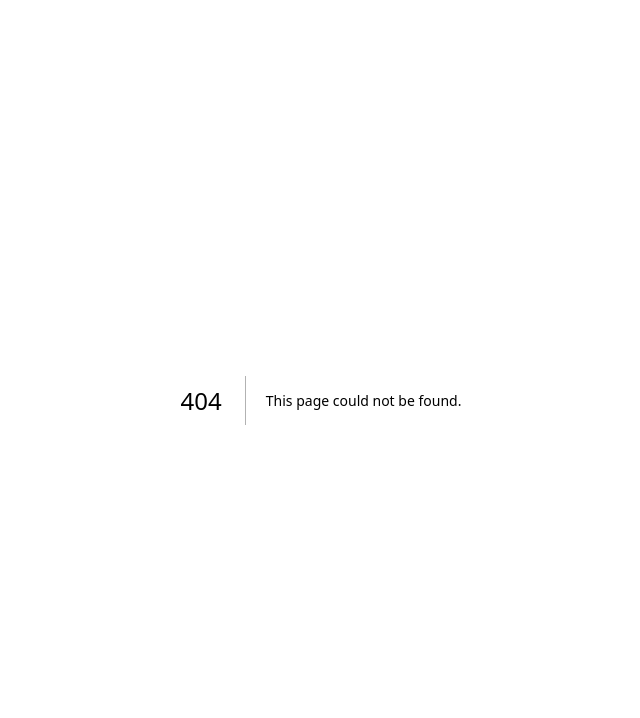
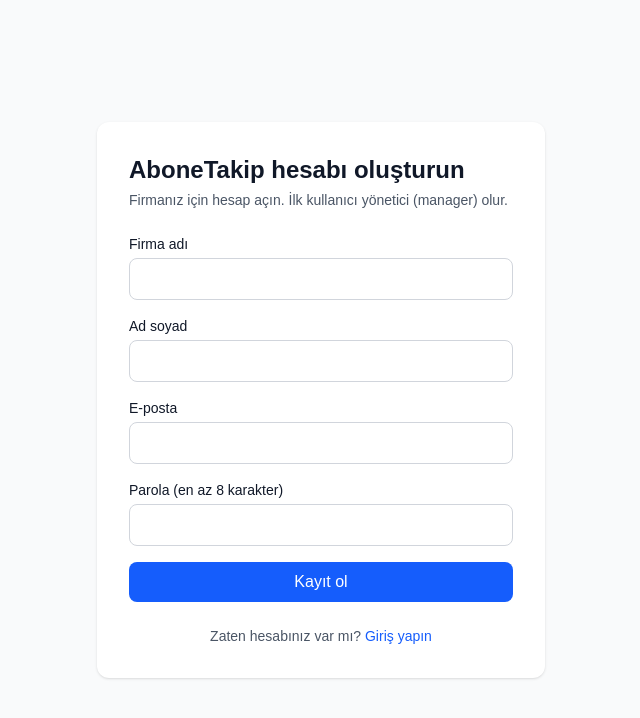
Before and after one commit to ozgesoganci1-bot/abonetakip, a Next.js app: page /kayit in a window 1280 px wide. Before the commit this address had no page. Shown: the top 718 px of the page, without its empty margins (319-959 px from the left). Built offline with nearby package versions, Linux system fonts and the light colour scheme; no server answers.

Commit message:
feat: kayıt ve giriş sayfaları

```diff
--- /dev/null
+++ b/src/app/(auth)/actions.ts
@@ -0,0 +1,53 @@
+"use server";
+
+// Kayıt, giriş ve çıkış formlarının sunucu işlemleri (Server Actions).
+// Bu dosya yalnızca src/lib/auth.ts içindeki fonksiyonları çağırır.
+// tenantId buraya hiçbir zaman formdan gelmez.
+
+import { redirect } from "next/navigation";
+import { cikisYap, girisYap, kayitOl } from "@/lib/auth";
+import { kayitGirdisiniDogrula } from "@/lib/validation";
+
+// Formlara dönen durum: hata varsa kullanıcıya gösterilecek mesaj.
+type FormDurumu = { hata: string | null };
+
+// Kayıt formu gönderildiğinde çalışır.
+export async function kayitAction(
+  _onceki: FormDurumu,
+  formVerisi: FormData
+): Promise<FormDurumu> {
+  // Girdileri sunucuda doğrula (tarayıcıdaki kontrollere güvenilmez).
+  const dogrulama = kayitGirdisiniDogrula({
+    firmaAdi: formVerisi.get("firmaAdi"),
+    adSoyad: formVerisi.get("adSoyad"),
+    eposta: formVerisi.get("eposta"),
+    parola: formVerisi.get("parola"),
+  });
+  if (!dogrulama.ok) return { hata: dogrulama.hata };
+
+  const sonuc = await kayitOl(dogrulama.deger);
+  if (!sonuc.ok) return { hata: sonuc.hata };
+
+  // Kayıt başarılı, oturum açıldı: panele git.
+  redirect("/dashboard");
+}
+
+// Giriş formu gönderildiğinde çalışır.
+export async function girisAction(
+  _onceki: FormDurumu,
+  formVerisi: FormData
+): Promise<FormDurumu> {
+  const sonuc = await girisYap(
+    formVerisi.get("eposta"),
+    formVerisi.get("parola")
+  );
+  if (!sonuc.ok) return { hata: sonuc.hata };
+
+  redirect("/dashboard");
+}
+
+// Çıkış düğmesine basıldığında çalışır.
+export async function cikisAction(): Promise<void> {
+  await cikisYap();
+  redirect("/giris");
+}
--- /dev/null
+++ b/src/app/(auth)/giris/GirisFormu.tsx
@@ -0,0 +1,47 @@
+"use client";
+
+import { useActionState } from "react";
+import { girisAction } from "../actions";
+
+// Giriş alanlarının ortak görünümü.
+const alanSinifi =
+  "mt-1 w-full rounded-lg border border-gray-300 px-3 py-2 text-gray-900 focus:border-blue-500 focus:outline-none focus:ring-1 focus:ring-blue-500";
+
+// Giriş formu. Hata mesajı sunucudan gelir ve formun altında gösterilir.
+export default function GirisFormu() {
+  const [durum, formAction, bekliyor] = useActionState(girisAction, {
+    hata: null as string | null,
+  });
+
+  return (
+    <form action={formAction} className="mt-6 space-y-4">
+      <div>
+        <label htmlFor="eposta" className="block text-sm font-medium">
+          E-posta
+        </label>
+        <input id="eposta" name="eposta" type="email" autoComplete="email" required className={alanSinifi} />
+      </div>
+
+      <div>
+        <label htmlFor="parola" className="block text-sm font-medium">
+          Parola
+        </label>
+        <input id="parola" name="parola" type="password" autoComplete="current-password" required className={alanSinifi} />
+      </div>
+
+      {durum.hata && (
+        <p role="alert" className="rounded-lg bg-red-50 px-3 py-2 text-sm text-red-700">
+          {durum.hata}
+        </p>
+      )}
+
+      <button
+        type="submit"
+        disabled={bekliyor}
+        className="w-full rounded-lg bg-blue-600 px-4 py-2 font-medium text-white hover:bg-blue-700 disabled:opacity-60"
+      >
+        {bekliyor ? "Giriş yapılıyor..." : "Giriş yap"}
+      </button>
+    </form>
+  );
+}
--- /dev/null
+++ b/src/app/(auth)/giris/page.tsx
@@ -0,0 +1,30 @@
+import Link from "next/link";
+import { redirect } from "next/navigation";
+import { getCurrentUser } from "@/lib/auth";
+import GirisFormu from "./GirisFormu";
+
+// Giriş sayfası. Zaten giriş yapmış kullanıcı bu sayfayı görmez.
+export default async function GirisSayfasi() {
+  const kullanici = await getCurrentUser();
+  if (kullanici) redirect("/dashboard");
+
+  return (
+    <main className="flex min-h-screen items-center justify-center bg-gray-50 px-4 py-10 text-gray-900">
+      <div className="w-full max-w-md rounded-xl bg-white p-8 shadow">
+        <h1 className="text-2xl font-semibold">AboneTakip girişi</h1>
+        <p className="mt-1 text-sm text-gray-600">
+          E-posta ve parolanızla giriş yapın.
+        </p>
+
+        <GirisFormu />
+
+        <p className="mt-6 text-center text-sm text-gray-600">
+          Hesabınız yok mu?{" "}
+          <Link href="/kayit" className="font-medium text-blue-600 hover:underline">
+            Kayıt olun
+          </Link>
+        </p>
+      </div>
+    </main>
+  );
+}
--- /dev/null
+++ b/src/app/(auth)/kayit/KayitFormu.tsx
@@ -0,0 +1,69 @@
+"use client";
+
+import { useActionState } from "react";
+import { kayitAction } from "../actions";
+
+// Giriş alanlarının ortak görünümü.
+const alanSinifi =
+  "mt-1 w-full rounded-lg border border-gray-300 px-3 py-2 text-gray-900 focus:border-blue-500 focus:outline-none focus:ring-1 focus:ring-blue-500";
+
+// Kayıt formu. Hata mesajı sunucudan gelir ve formun altında gösterilir.
+export default function KayitFormu() {
+  const [durum, formAction, bekliyor] = useActionState(kayitAction, {
+    hata: null as string | null,
+  });
+
+  return (
+    <form action={formAction} className="mt-6 space-y-4">
+      <div>
+        <label htmlFor="firmaAdi" className="block text-sm font-medium">
+          Firma adı
+        </label>
+        <input id="firmaAdi" name="firmaAdi" type="text" required className={alanSinifi} />
+      </div>
+
+      <div>
+        <label htmlFor="adSoyad" className="block text-sm font-medium">
+          Ad soyad
+        </label>
+        <input id="adSoyad" name="adSoyad" type="text" autoComplete="name" required className={alanSinifi} />
+      </div>
+
+      <div>
+        <label htmlFor="eposta" className="block text-sm font-medium">
+          E-posta
+        </label>
+        <input id="eposta" name="eposta" type="email" autoComplete="email" required className={alanSinifi} />
+      </div>
+
+      <div>
+        <label htmlFor="parola" className="block text-sm font-medium">
+          Parola (en az 8 karakter)
+        </label>
+        <input
+          id="parola"
+          name="parola"
+          type="password"
+          autoComplete="new-password"
+          required
+          minLength={8}
+          className={alanSinifi}
+        />
+      </div>
+
+      {durum.hata && (
+        <p role="alert" className="rounded-lg bg-red-50 px-3 py-2 text-sm text-red-700">
+          {durum.hata}
+        </p>
+      )}
+
+      <button
+        type="submit"
+        disabled={bekliyor}
+        className="w-full rounded-lg bg-blue-600 px-4 py-2 font-medium text-white hover:bg-blue-700 disabled:opacity-60"
+      >
+        {bekliyor ? "Kaydediliyor..." : "Kayıt ol"}
+      </button>
+    </form>
+  );
+}
--- /dev/null
+++ b/src/app/(auth)/kayit/page.tsx
@@ -0,0 +1,30 @@
+import Link from "next/link";
+import { redirect } from "next/navigation";
+import { getCurrentUser } from "@/lib/auth";
+import KayitFormu from "./KayitFormu";
+
+// Kayıt sayfası. Zaten giriş yapmış kullanıcı bu sayfayı görmez.
+export default async function KayitSayfasi() {
+  const kullanici = await getCurrentUser();
+  if (kullanici) redirect("/dashboard");
+
+  return (
+    <main className="flex min-h-screen items-center justify-center bg-gray-50 px-4 py-10 text-gray-900">
+      <div className="w-full max-w-md rounded-xl bg-white p-8 shadow">
+        <h1 className="text-2xl font-semibold">AboneTakip hesabı oluşturun</h1>
+        <p className="mt-1 text-sm text-gray-600">
+          Firmanız için hesap açın. İlk kullanıcı yönetici (manager) olur.
+        </p>
+
+        <KayitFormu />
+
+        <p className="mt-6 text-center text-sm text-gray-600">
+          Zaten hesabınız var mı?{" "}
+          <Link href="/giris" className="font-medium text-blue-600 hover:underline">
+            Giriş yapın
+          </Link>
+        </p>
+      </div>
+    </main>
+  );
+}
```
